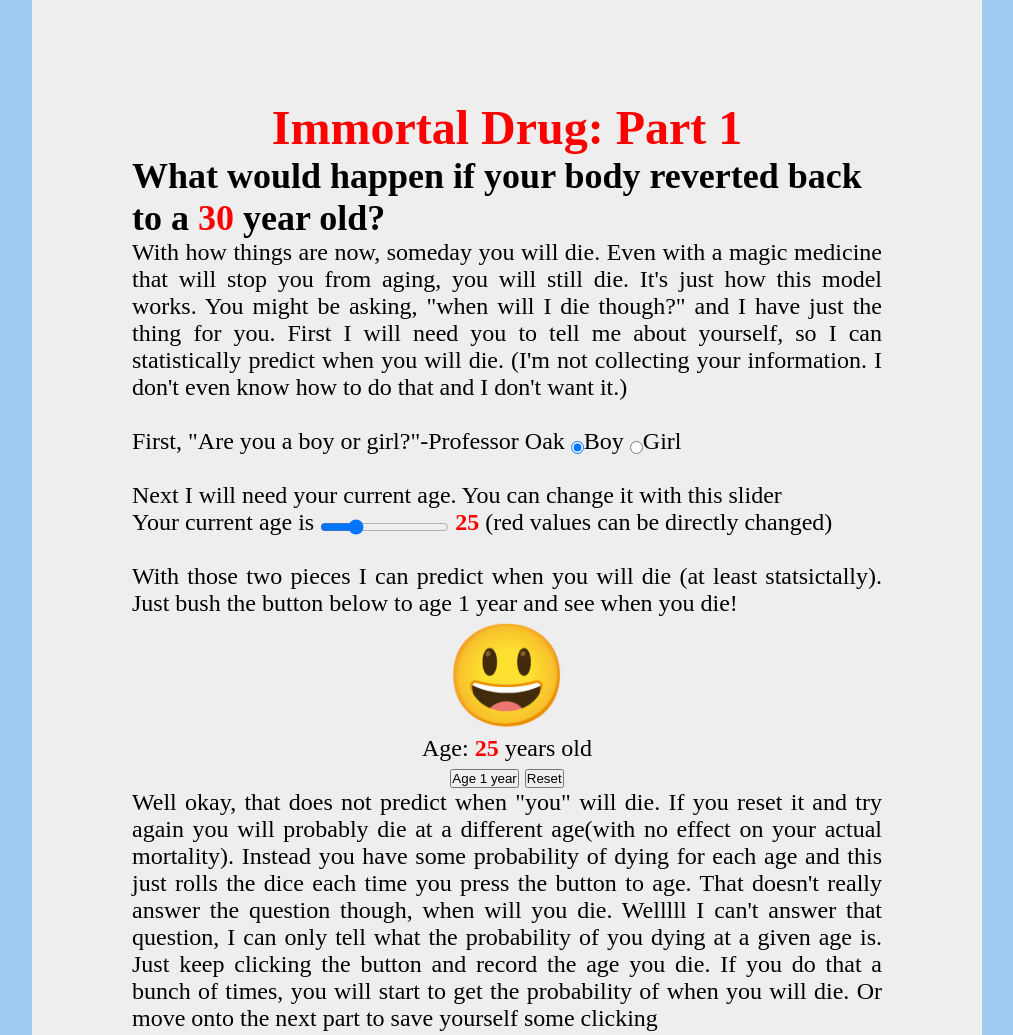
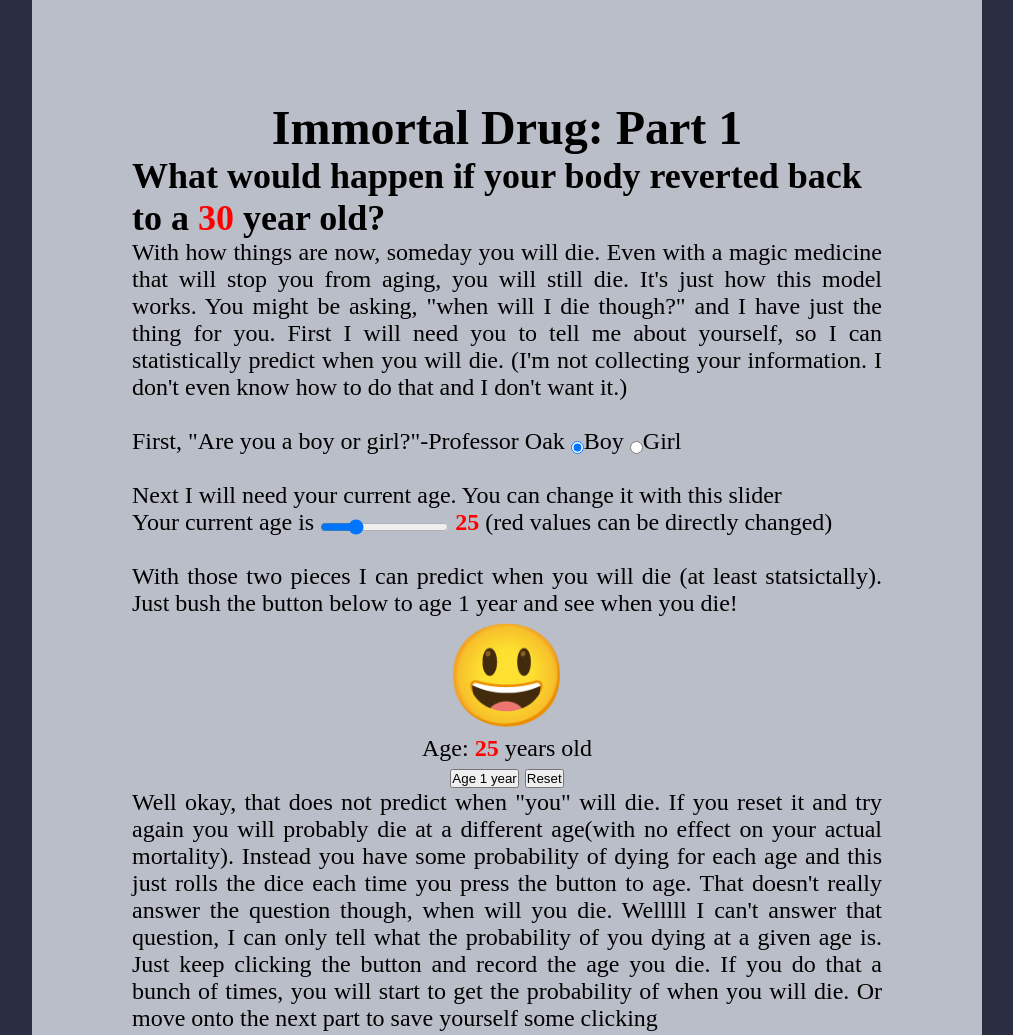
Before and after one commit to Abominathan/ImmortalDrug_Part1, a plain HTML site: page index.html in a window 1280 px wide. Shown: the top 1035 px of the page, without its empty margins (133-1146 px from the left). Drawn offline with nearby package versions, Linux system fonts and the light colour scheme.

Commit message:
Change to color scheme in css

```diff
--- a/main.css
+++ b/main.css
@@ -10,7 +10,7 @@ html {
 body {
         font-size: 150%;
         min-height:100%;
-        background-color: #a1caf1;
+        background-color: #2B2D42;
         display: flex;
         justify-content: center;
 }
@@ -29,7 +29,7 @@ body {
     padding-left: 100px;
     padding-right: 100px;
     /*height:100%-1px;*/
-    background-color: #eeeeee;
+    background-color:#B9BEC8;
 
 }
 
@@ -50,7 +50,7 @@ p {
 }
 
 h1 {
-  color: Red;
+  /*color: #350000;*/
   text-align: center;
 }
 
```
